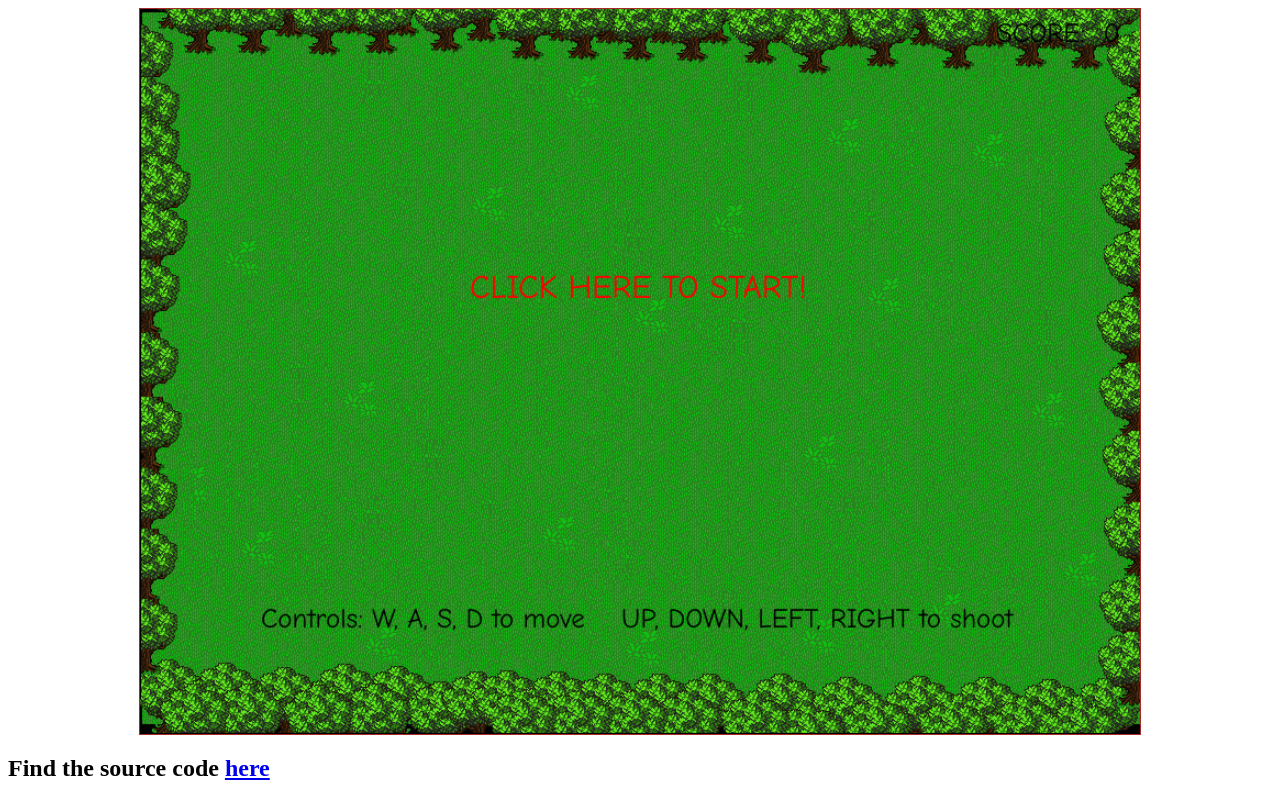
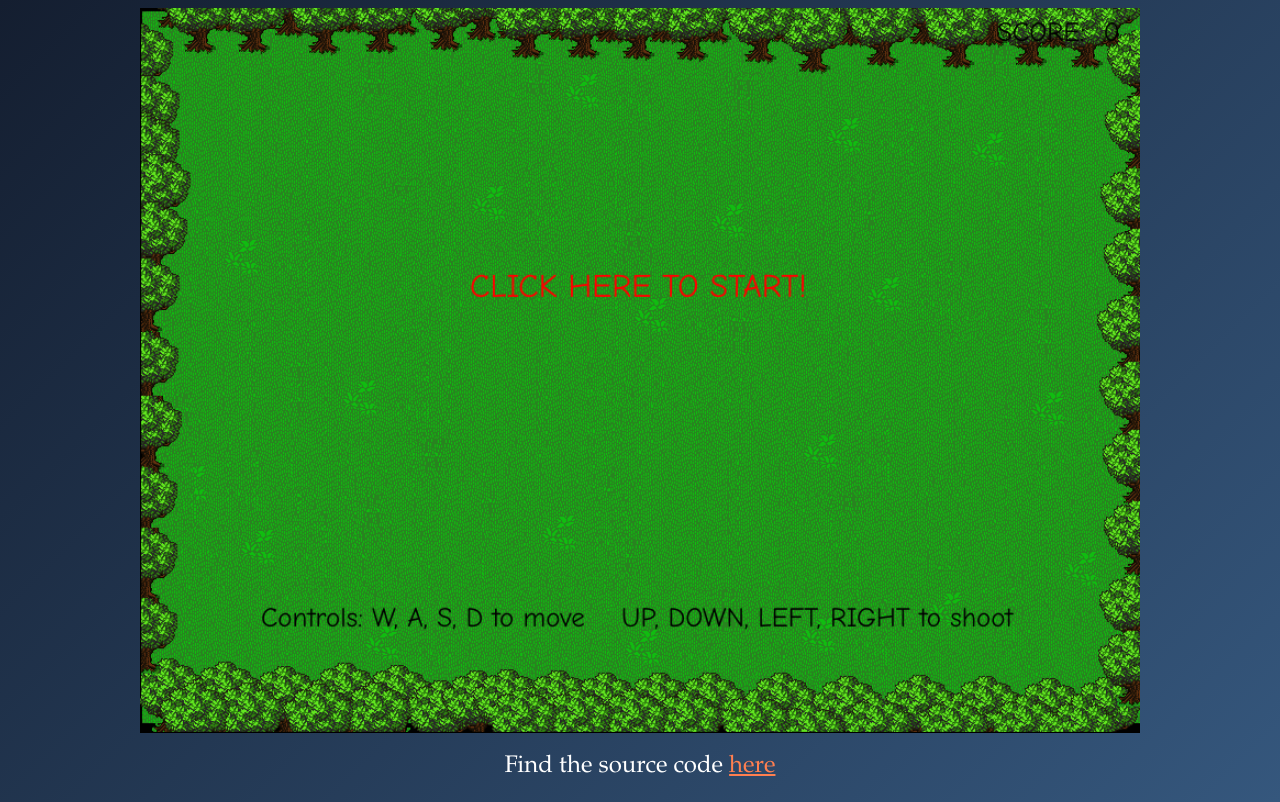
Before and after one commit to mattjosem/Raccoon-Revolution, a plain HTML site: page index.html in a window 1280 px wide. Drawn offline with Linux system fonts and the light colour scheme.

Commit message:
Update index.html

```diff
--- a/index.html
+++ b/index.html
@@ -1,5 +1,3 @@
-
-<!DOCTYPE html>
 <html>
 	<head>
 		<meta charset="utf-8">
@@ -29,7 +27,7 @@
 			    forest.volume = .5;
 			    cityscape.volume = .8;
 			    lab.volume = 1;
-            ebil.volume = .5;
+			    ebil.volume = .3;
 			    death.volume = .5;
 			    victory.volume = .5;
 
@@ -38,18 +36,34 @@
 			}
 			window.addEventListener("load", initAudioPlayer);
 		</script>
-</head>
-<body>
-    <canvas id="gameWorld" tabindex="1" width="910" height="660"
-            style="
-                   border: 1px solid brown;
+		<style>
+			body {
+			background: linear-gradient(-45deg, #35577D, #141E30);
+			}
+			a {
+			color: coral;
+			font-family: "Garamond";
+			font-weight: lighter;
+			}
+			#gameWorld {
+			border: 1px white;
 			background: black;
 			padding: 0;
 			margin: auto;
 			display: block;
-                   width: 1000px;">
-    </canvas>
-    <h2>Find the source code
+			width: 1000px;
+			}
+			#linkToSource {
+			text-align: center;
+			color: white;
+			font-family: "Garamond";
+			font-weight: lighter;
+			}
+		</style>
+	</head>
+	<body>
+		<canvas id="gameWorld" tabindex="1" width="910" height="660"></canvas>
+		<h2 id="linkToSource">Find the source code
 			<a href="https://github.com/mattjosem/Raccoon-Revolution">here</a>
 		</h2>
 	</body>
```
Lines whose indentation alone changed are shown as unchanged.
